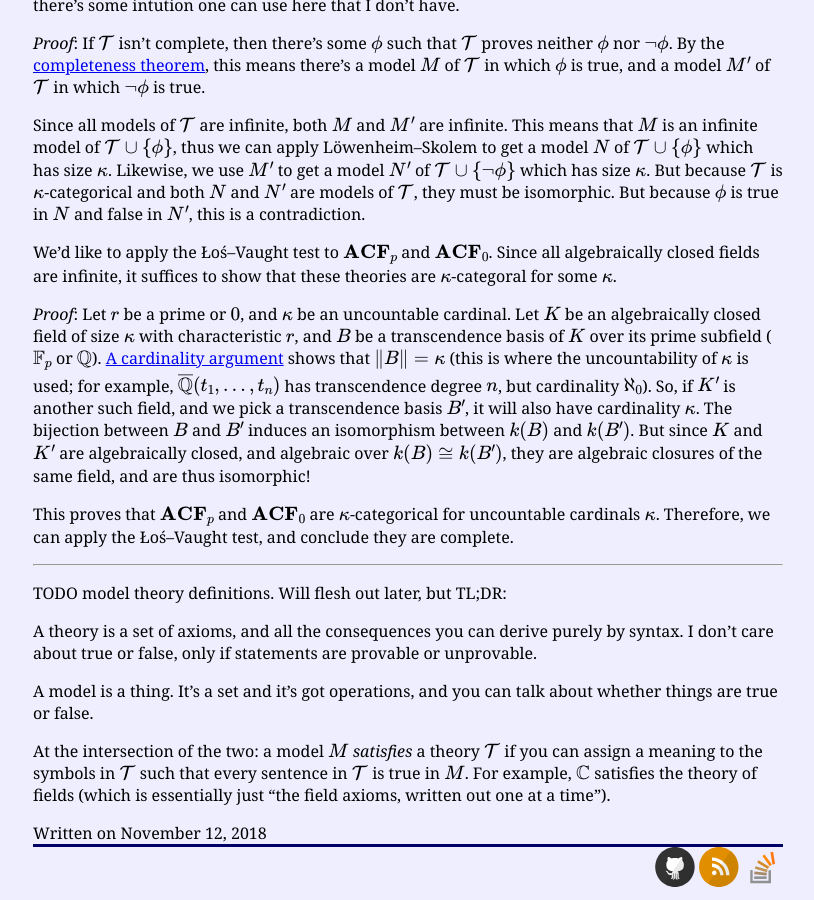
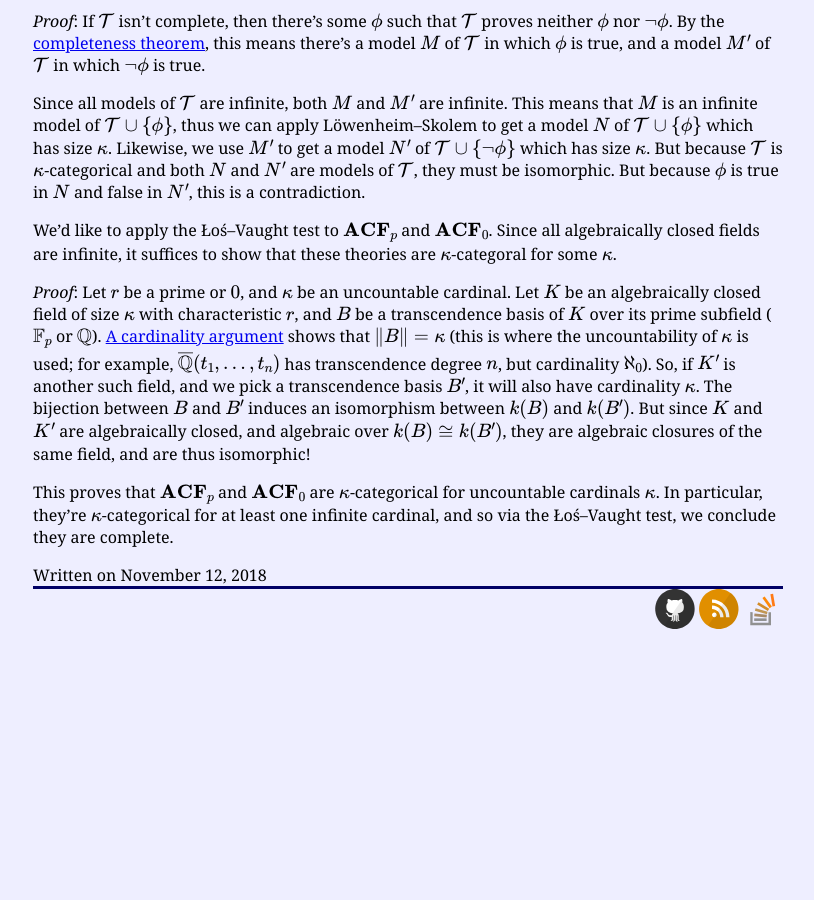
Before and after one commit to HenrySwanson/math-mondays, a Jekyll site: the page built from _posts/2018-11-12-ax-grothendieck.md, in a window 1280 px wide and 900 px high, scrolled down 3891 px. Shown: the whole window, without its empty margins (232-1046 px from the left). Built offline with Jekyll 4.4.1, drawn with Linux system fonts in a browser that asks for light colours; formulas are drawn with MathJax 3; after the commit the page ends 4533 px from its top, so only the background shows below that; some of the changed text lies outside the part shown.

Commit message:
some cleanup

```diff
--- a/_posts/2018-11-12-ax-grothendieck.md
+++ b/_posts/2018-11-12-ax-grothendieck.md
@@ -51,7 +51,7 @@ Now for the exciting stuff.
 
 We have to figure out a way of taking proofs over $\CC$, and translating them into proofs over $\FFx{p}$. This is daunting, but it's made easier by the fact that they are both algebraically closed fields, and so they have a shared pool of axioms. Of course, they are very different in other ways: $\CC$ is uncountable while $\FFx{p}$ is countable, they have different characteristic, etc. We have to show that our proof manipulations aren't affected by these differences.
 
-Since this isn't an intro to model theory post, I've pushed all the definitions to the bottom of the post, and I might someday extract them into their own little deal. Scroll down there if you see a term you don't recognize.<!--TODO-->
+Since this isn't an intro to model theory post, I won't be defining the basic terms. If these look unfamiliar, check out [this post](https://www.lesswrong.com/posts/F6BrJFkqEhh22rFsZ/very-basic-model-theory).
 
 Let $\ACF$ be the theory of algebraically closed fields. We claim that it's first-order, and it's _almost_ complete.
 
@@ -156,14 +156,4 @@ We'd like to apply the Łoś–Vaught test to $\ACF_p$ and $\ACF_0$. Since all a
 
 *Proof*: Let $r$ be a prime or $0$, and $\kappa$ be an uncountable cardinal. Let $K$ be an algebraically closed field of size $\kappa$ with characteristic $r$, and $B$ be a transcendence basis of $K$ over its prime subfield ($\FF_p$ or $\QQ$). [A cardinality argument](https://proofwiki.org/wiki/Field_of_Uncountable_Cardinality_K_has_Transcendence_Degree_K) shows that $\\|B\\| = \kappa$ (this is where the uncountability of $\kappa$ is used; for example, $\overline{\QQ}(t_1, \ldots, t_n)$ has transcendence degree $n$, but cardinality $\aleph_0$). So, if $K'$ is another such field, and we pick a transcendence basis $B'$, it will also have cardinality $\kappa$. The bijection between $B$ and $B'$ induces an isomorphism between $k(B)$ and $k(B')$. But since $K$ and $K'$ are algebraically closed, and algebraic over $k(B) \cong k(B')$, they are algebraic closures of the same field, and are thus isomorphic!
 
-This proves that $\ACF_p$ and $\ACF_0$ are $\kappa$-categorical for uncountable cardinals $\kappa$. Therefore, we can apply the Łoś–Vaught test, and conclude they are complete.
-
----
-
-TODO model theory definitions. Will flesh out later, but TL;DR:
-
-A theory is a set of axioms, and all the consequences you can derive purely by syntax. I don't care about true or false, only if statements are provable or unprovable.
-
-A model is a thing. It's a set and it's got operations, and you can talk about whether things are true or false.
-
-At the intersection of the two: a model $M$ *satisfies* a theory $\cT$ if you can assign a meaning to the symbols in $\cT$ such that every sentence in $\cT$ is true in $M$. For example, $\CC$ satisfies the theory of fields (which is essentially just "the field axioms, written out one at a time").
+This proves that $\ACF_p$ and $\ACF_0$ are $\kappa$-categorical for uncountable cardinals $\kappa$. In particular, they're $\kappa$-categorical for at least one infinite cardinal, and so via the Łoś–Vaught test, we conclude they are complete.
```
Also changed, not shown: _posts/2018-10-22-heawood.md (+1 -1 lines).
